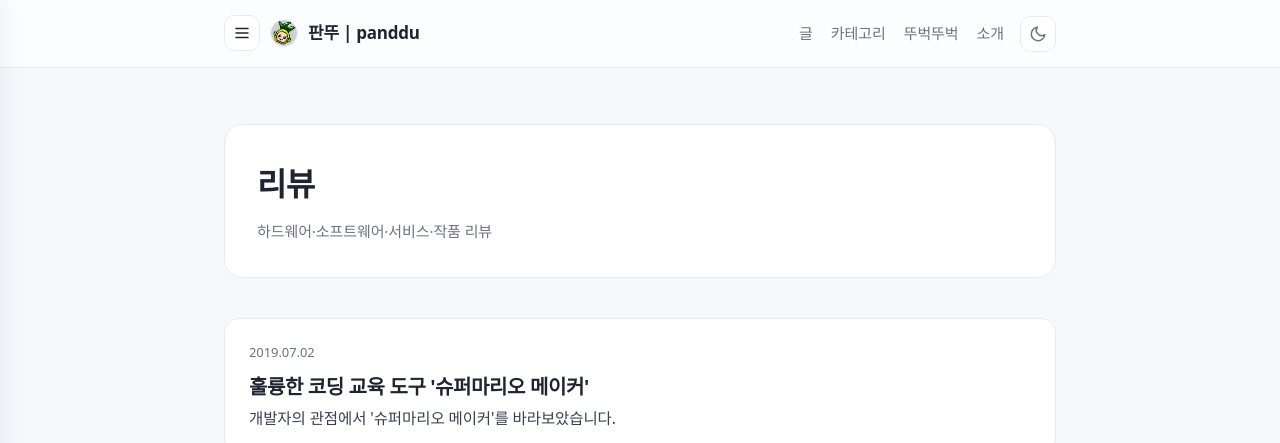
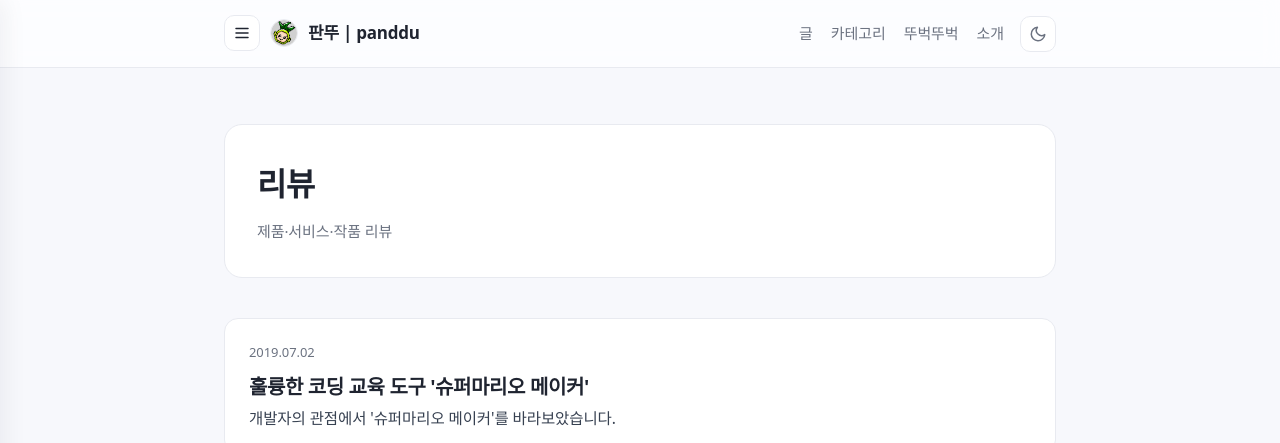
Before and after one commit to panddu/panddu.github.io, a Jekyll site: the page built from series/review.html, in a window 1280 px wide and 1008 px high. Shown: the top 443 px of the window. Built offline with Jekyll 4.4.1, drawn with Linux system fonts in a browser that asks for light colours; some web fonts are replaced.

Commit message:
refactor(series): 카테고리 경계 정리
daily desc의 '회사 이야기'와 tech desc의 '업계 이야기'가 사실상 같은
말이라 글 쓸 때마다 분류가 애매했음. 주제(회사냐 아니냐)가 아니라
읽고 나서 남는 것(지식이냐 공감이냐)으로 가르도록 문구를 갈라놓음.

- daily:  일상·육아·관심사·회사 이야기 → 개발자 에피소드
- tech:   AI·개발·기술·업계 이야기 → AI·개발·기술 이야기
- review: 하드웨어·소프트웨어·서비스·작품 → 제품·서비스·작품
          (식음료 리뷰가 들어올 수 있게 '제품'으로 넓힘)

'서버 개발자에게 에러 제보 시의 매너'는 에피소드가 아니라 실무
가이드라 daily → tech로 이동. permalink가 카테고리를 안 쓰므로
URL은 그대로.

desc는 _data/series.yml과 series/*.html frontmatter 양쪽에 복제돼
있어(jekyll-seo-tag가 frontmatter의 description을 읽음) 둘 다 수정.

Co-Authored-By: Claude Opus 5 (1M context) <noreply@anthropic.com>

```diff
--- a/_data/series.yml
+++ b/_data/series.yml
@@ -5,21 +5,21 @@
 daily:
   display: 일상
   bracket: "[일상]"
-  desc: 일상·육아·관심사·회사 이야기
+  desc: 일상·육아·관심사·개발자 에피소드
   color: "#7c3aed"
   bg: "#ede9fe"
 
 tech:
   display: 테크
   bracket: "[테크]"
-  desc: AI·개발·기술·업계 이야기
+  desc: AI·개발·기술 이야기
   color: "#2563eb"
   bg: "#dbeafe"
 
 review:
   display: 리뷰
   bracket: "[리뷰]"
-  desc: 하드웨어·소프트웨어·서비스·작품 리뷰
+  desc: 제품·서비스·작품 리뷰
   color: "#059669"
   bg: "#d1fae5"
 
--- a/series/daily.html
+++ b/series/daily.html
@@ -3,5 +3,5 @@ layout: series
 series_key: daily
 title: 일상
 permalink: /series/daily/
-description: 일상·육아·관심사·회사 이야기
+description: 일상·육아·관심사·개발자 에피소드
 ---
--- a/series/review.html
+++ b/series/review.html
@@ -3,5 +3,5 @@ layout: series
 series_key: review
 title: 리뷰
 permalink: /series/review/
-description: 하드웨어·소프트웨어·서비스·작품 리뷰
+description: 제품·서비스·작품 리뷰
 ---
--- a/series/tech.html
+++ b/series/tech.html
@@ -3,5 +3,5 @@ layout: series
 series_key: tech
 title: 테크
 permalink: /series/tech/
-description: AI·개발·기술·업계 이야기
+description: AI·개발·기술 이야기
 ---
```
Also changed, not shown: _posts/2019-05-14-how-to-report-error-to-server-developer.md (+1 -1 lines).
